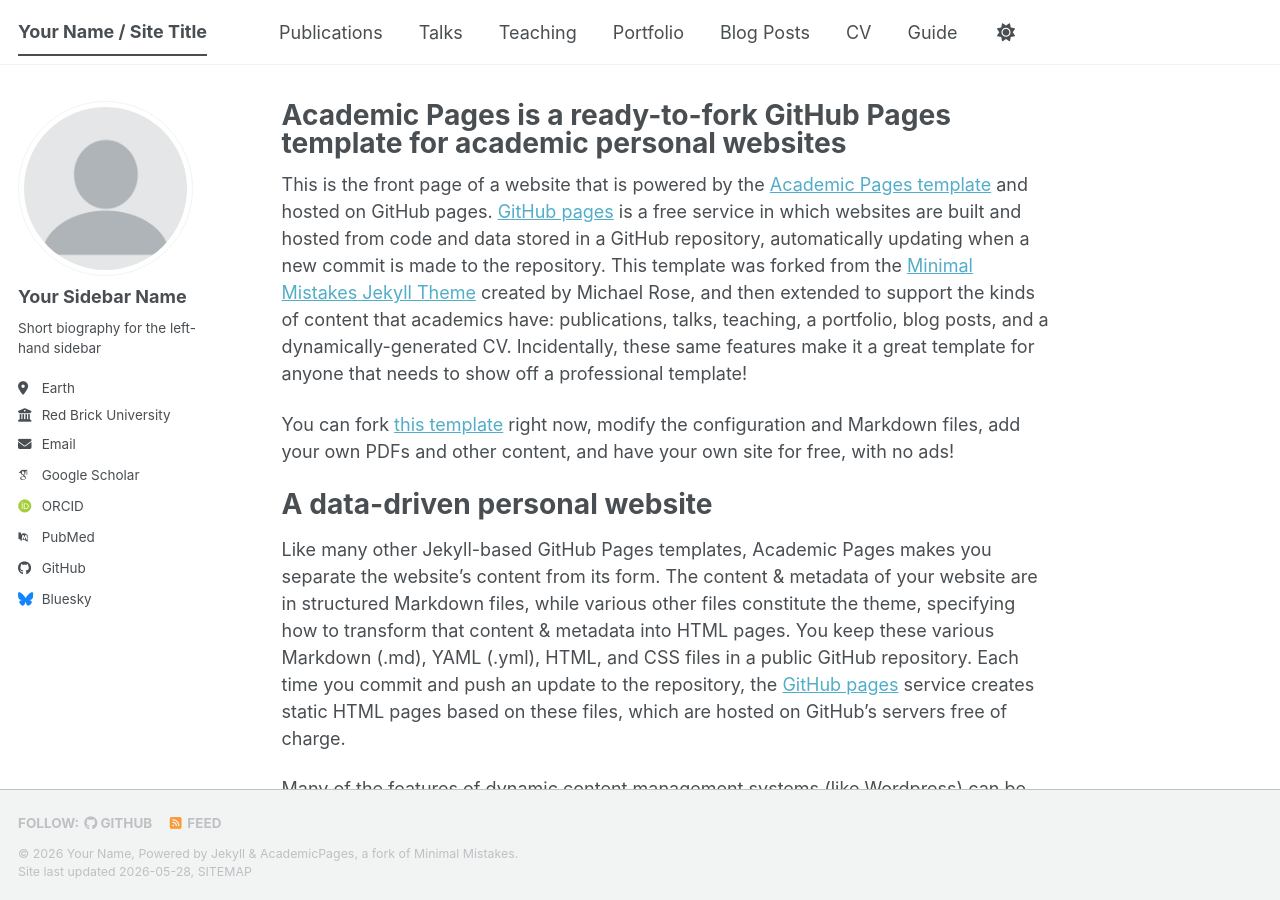
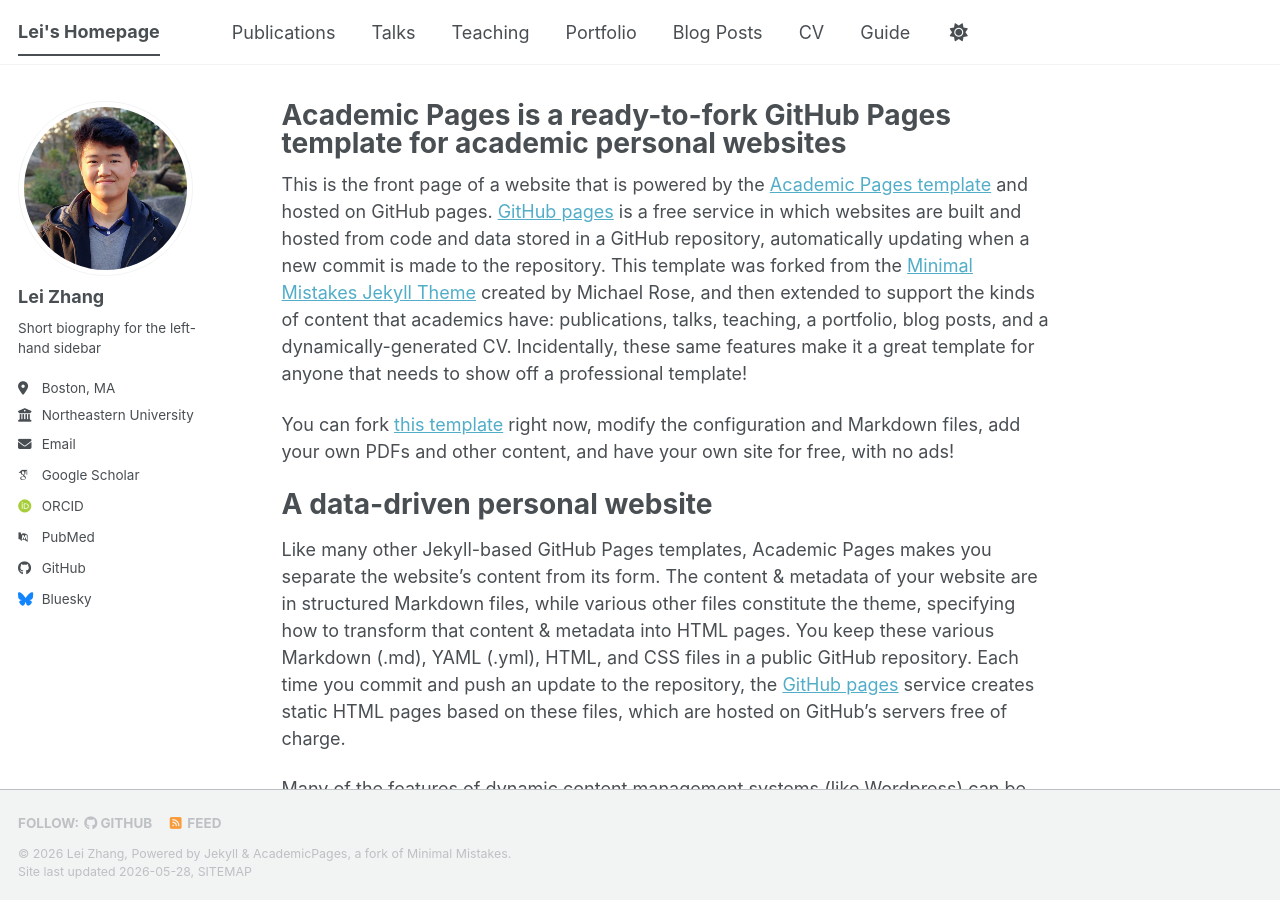
Before and after one commit to Mauoser/mauoser.github.io, a Jekyll site: the page built from _pages/about.md, in a window 1280 px wide and 900 px high. Built offline with Jekyll 4.4.1, drawn with Linux system fonts in a browser that asks for light colours; some web fonts are replaced; a script bundle is joined from its source files by our own code; library files that are not in the unit come from our copies.

Commit message:
Update site configuration with personal details

```diff
--- a/_config.yml
+++ b/_config.yml
@@ -9,28 +9,28 @@
 # Basic Site Settings
 locale                   : "en-US"
 site_theme               : "default" # The available themes options are "default", "air", "sunrise", "mint", "dirt" and "contrast"
-title                    : "Your Name / Site Title"
+title                    : "Lei's Homepage"
 title_separator          : "-"
-name                     : &name "Your Name"
+name                     : &name "Lei Zhang"
 description              : &description "Your Name's academic portfolio"   # Update this with a general description of your site, this is the default if not overridden by a page
-url                      : https://academicpages.github.io # The base hostname & protocol for your site e.g. "https://[your GitHub username].github.io",
+url                      : https://mauoser.github.io # The base hostname & protocol for your site e.g. "https://[your GitHub username].github.io",
                                                            # or if you already have some other page hosted on Github then use "https://[your GitHub username].github.io/[Your Repo Name]"
 baseurl                  : "" # the subpath of your site, e.g. "/blog"
-repository               : "academicpages/academicpages.github.io"
+repository               : "Mauoser/mauoser.github.io"
 
 # Site Author - The following control what appear as part of the author content on the side bar.
 #               If a field is blank the icon and link will not appear, otherwise it will be shown.
 #               Additional customization can be done by editing /_includes/author-profile.html
 author:
   # Biographic information
-  avatar           : "profile.png"
-  name             : "Your Sidebar Name"
+  avatar           : "profile.jpg"
+  name             : "Lei Zhang"
   pronouns         : # example: "she/her"
   bio              : "Short biography for the left-hand sidebar"
-  location         : "Earth"
-  employer         : "Red Brick University"
+  location         : "Boston, MA"
+  employer         : "Northeastern University"
   uri              : # URL
-  email            : "none@example.org"
+  email            : "zhang.l5@northeastern.edu"
 
   # Academic websites
   academia         : # URL
```
